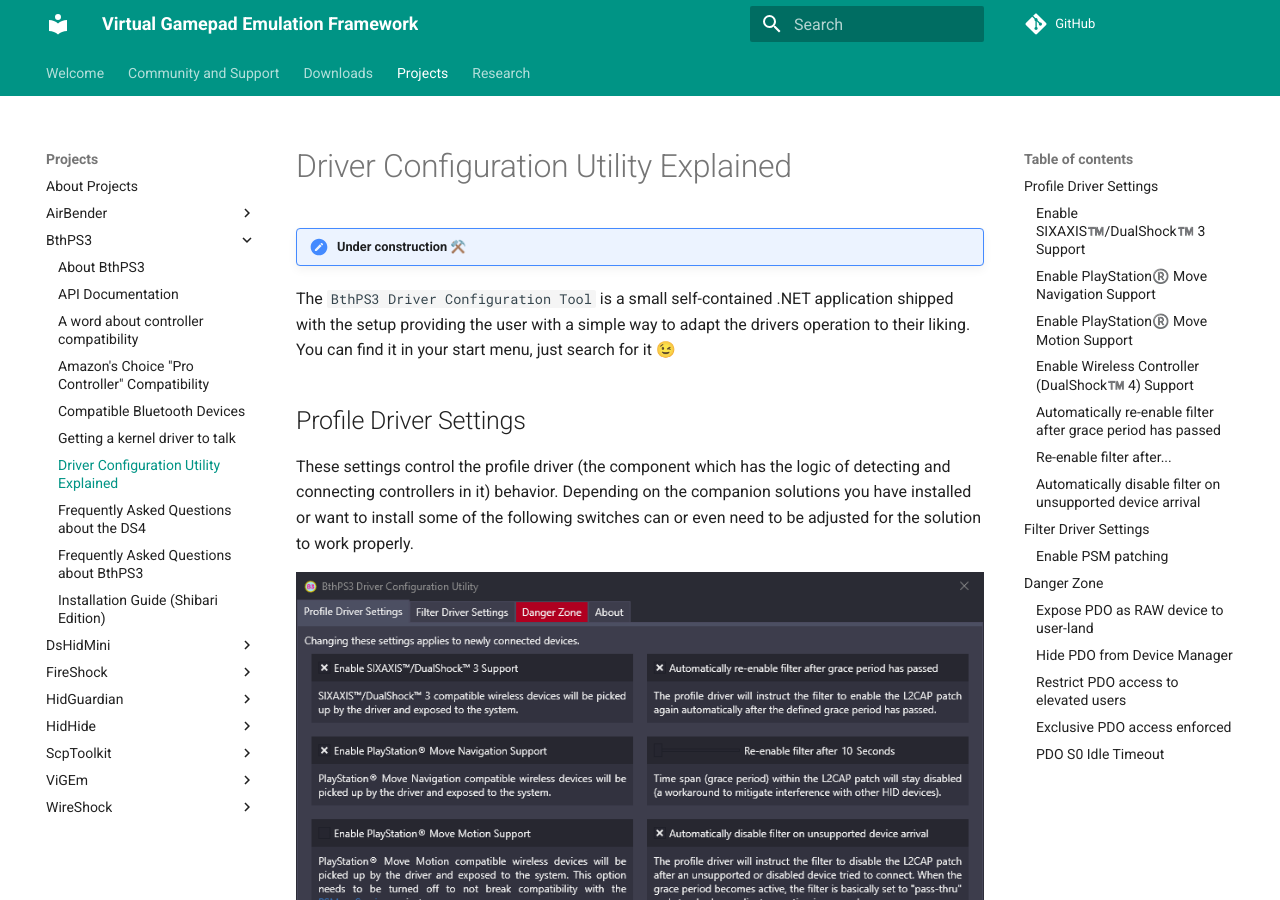
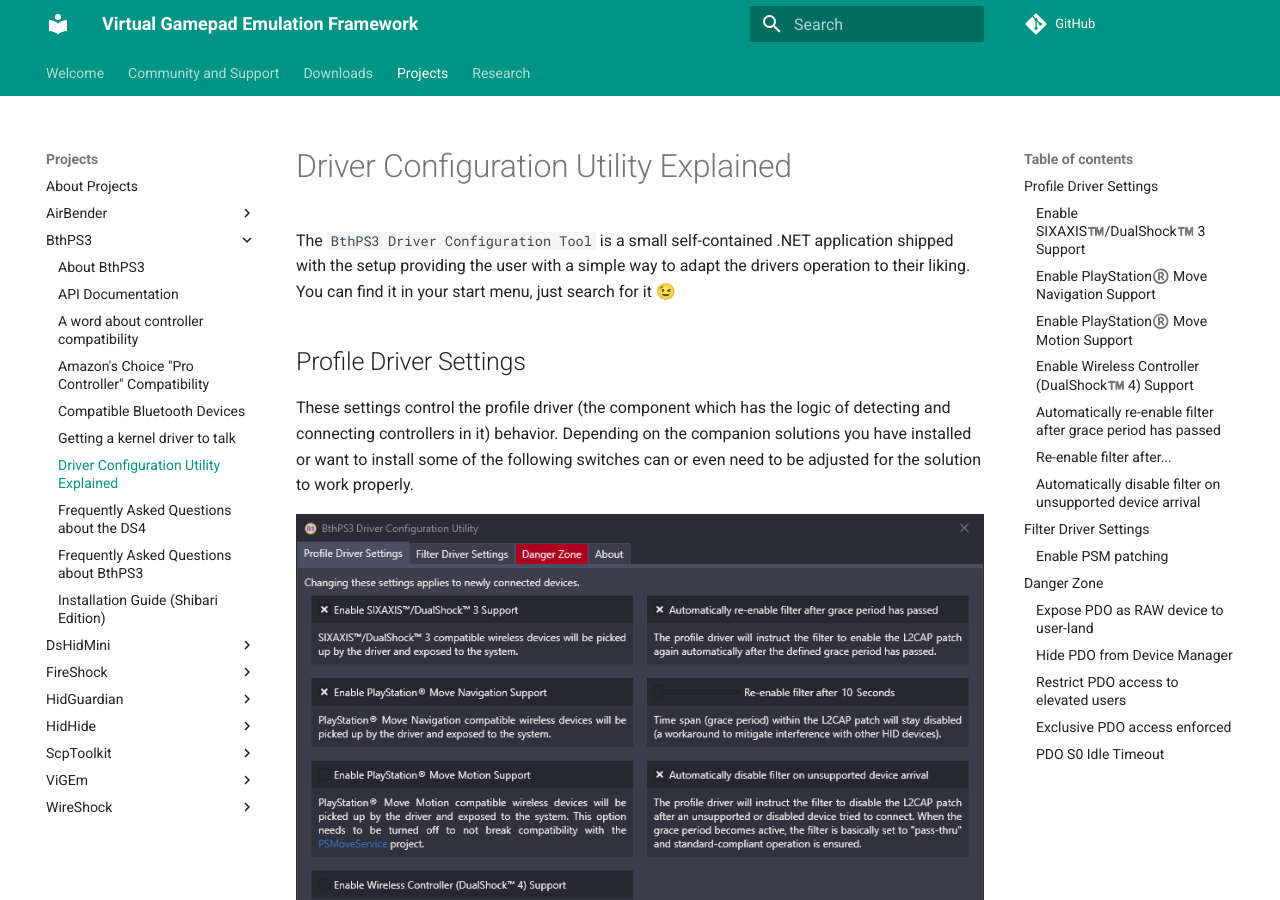
Before and after one commit to nefarius/ViGEm.github.io, an MkDocs documentation site: the page built from docs/projects/BthPS3/Driver-Configuration-Utility-Explained.md, in a window 1280 px wide and 900 px high. Built offline with MkDocs 1.6.1 and Material for MkDocs 9.7.7, drawn with Linux system fonts in a browser that asks for light colours; comment, search, counter and statistics services are not loaded.

Commit message:
Fixed link Removed under construction disclaimer

```diff
--- a/docs/projects/BthPS3/Driver-Configuration-Utility-Explained.md
+++ b/docs/projects/BthPS3/Driver-Configuration-Utility-Explained.md
@@ -1,6 +1,4 @@
 # Driver Configuration Utility Explained
-
-!!! important "Under construction ⚒️"
 
 The `BthPS3 Driver Configuration Tool` is a small self-contained .NET application shipped with the setup providing the user with a simple way to adapt the drivers operation to their liking. You can find it in your start menu, just search for it 😉
 
@@ -110,7 +108,7 @@
 | Shibari | On |
 | DsHidMini | Off |
 
-If this setting is on, the resulting child devices (PDO, Physical Device Object) of the profile driver can be brought up "driverless" and will be accessible for communication by any non-driver user-land application (like Shibari). Its HID Control/Interrupt channels can directly be consumed by the Windows API in any high-level language (see [API-Documentation](API-Documentation)). This mode is great for prototyping and experimenting with the devices without the need to write any (kernel- or user-mode) driver code.
+If this setting is on, the resulting child devices (PDO, Physical Device Object) of the profile driver can be brought up "driverless" and will be accessible for communication by any non-driver user-land application (like Shibari). Its HID Control/Interrupt channels can directly be consumed by the Windows API in any high-level language (see [API-Documentation](/API-Documentation)). This mode is great for prototyping and experimenting with the devices without the need to write any (kernel- or user-mode) driver code.
 
 ### Hide PDO from Device Manager
 
```
